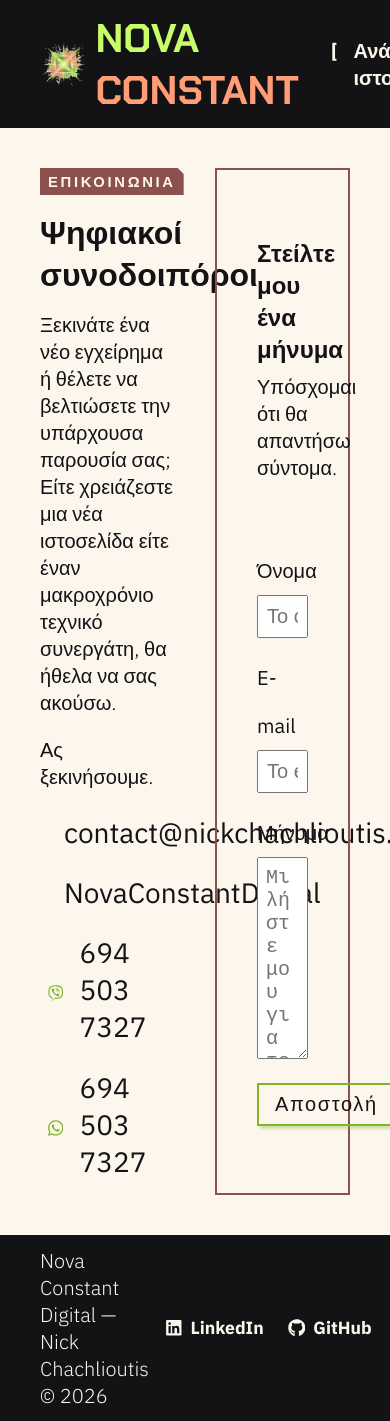
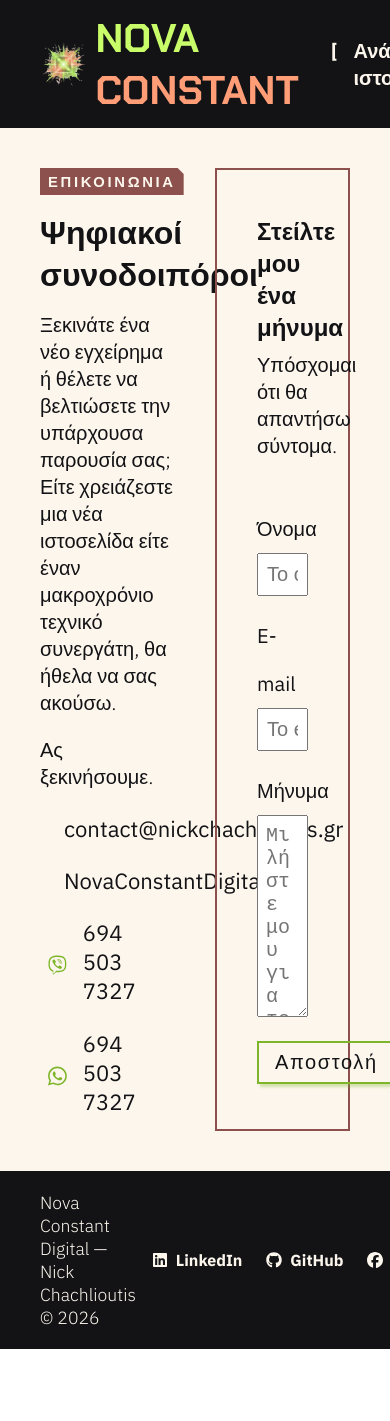
Before and after one commit to NickChach/portfolio, a Next.js app: page /contact in a window 390 px wide. Shown: the top 1421 px of the page. After the commit the page ends 1349 px from the top, so only its background shows below. Built offline with nearby package versions, Linux system fonts and the light colour scheme.

Commit message:
footer fixed

```diff
--- a/components/contact/Contact.jsx
+++ b/components/contact/Contact.jsx
@@ -1,8 +1,8 @@
 import styles from "./contact.module.css";
 
-export default function Contact({ key, type, href, icon }) {
+export default function Contact({ type, href, icon }) {
 	return (
-		<li key={key} className={styles.contact}>
+		<li className={styles.contact}>
 			{icon}
 			<a href={href} target="_blank">
 				{type}
--- a/components/contact/contact.module.css
+++ b/components/contact/contact.module.css
@@ -8,7 +8,7 @@
 }
 
 .contact a {
-	font-size: clamp(1.75rem, calc(0.275rem + 2vw), 2.5rem);
+	font-size: clamp(1.38rem, calc(0.275rem + 2vw), 2.5rem);
 	text-decoration: none;
 	color: var(--black);
 	align-self: center;
--- a/components/feature/Feature.jsx
+++ b/components/feature/Feature.jsx
@@ -1,8 +1,8 @@
 import styles from "./feature.module.css";
 
-export default function Feature({ title, subtitle, children, key }) {
+export default function Feature({ title, subtitle, children }) {
 	return (
-		<section key={key} className={styles.feature}>
+		<section className={styles.feature}>
 			{children}
 			<h2>{title}</h2>
 			<p>{subtitle}</p>
--- a/components/footer/footer.module.css
+++ b/components/footer/footer.module.css
@@ -1,7 +1,7 @@
 .footer {
 	background-color: var(--black);
 	color: var(--white);
-    padding: 0.75rem 2.5rem;
+	padding: 1.25rem 2.5rem;
 	display: grid;
 	grid-template-columns: 1fr 1fr;
 	grid-auto-rows: 1fr;
@@ -10,7 +10,7 @@
 }
 
 .footer p {
-    font-size: 1.25rem;
+	font-size: clamp(1.1rem, calc(0.275rem + 1vw), 1.25rem);
 	font-weight: 300;
 }
 
@@ -25,6 +25,7 @@
 	align-items: center;
 	gap: 0.5rem;
 	font-size: 1.1rem;
+	font-size: clamp(1rem, calc(0.275rem + 1vw), 1.1rem);
 	list-style: none;
 	font-weight: 700;
 }
@@ -48,47 +49,38 @@
 	transition: transform 250ms ease-in;
 }
 
-.footer a:hover, .header nav a:focus {
+.footer a:hover,
+.header nav a:focus {
 	color: var(--green);
 }
 
-.footer a:hover::after, .header nav a:focus::after {
+.footer a:hover::after,
+.header nav a:focus::after {
 	transform: scaleX(1);
 	transform-origin: left;
 }
 
-@media screen and (max-width: 1006) {
+@media screen and (max-width: 960) {
 	.footer {
 		display: flex;
 		flex-direction: column-reverse;
 		gap: 1rem;
 	}
 
+	.footer p {
+		text-align: center;
+	}
+
 	.footer ul {
-        gap: 2rem;
+		flex-wrap: wrap;
+		justify-content: center;
+		margin-bottom: 0.75rem;
 	}
 }
 
-@media screen and (max-width: 519) {
-    .footer p {
-        font-size: 1rem;
-    }
-
-    .footer li {
-        font-size: 1rem;
+@media screen and (max-width: 414) {
+	.footer {
+		padding-left: 1rem;
+		padding-right: 1rem;
 	}
 }
-
-@media screen and (max-width: 470) {
-    .footer ul {
-        flex-wrap: wrap;
-        justify-content: center;
-        margin-bottom: 1.25rem;
-    }
-}
-
-@media screen and (max-width: 431) {
-    .footer p {
-        text-align: center;
-    }
-}
```
Also changed, not shown: components/main-hero/main-hero.module.css (+7 -7 lines). Lines whose indentation alone changed are shown as unchanged.
